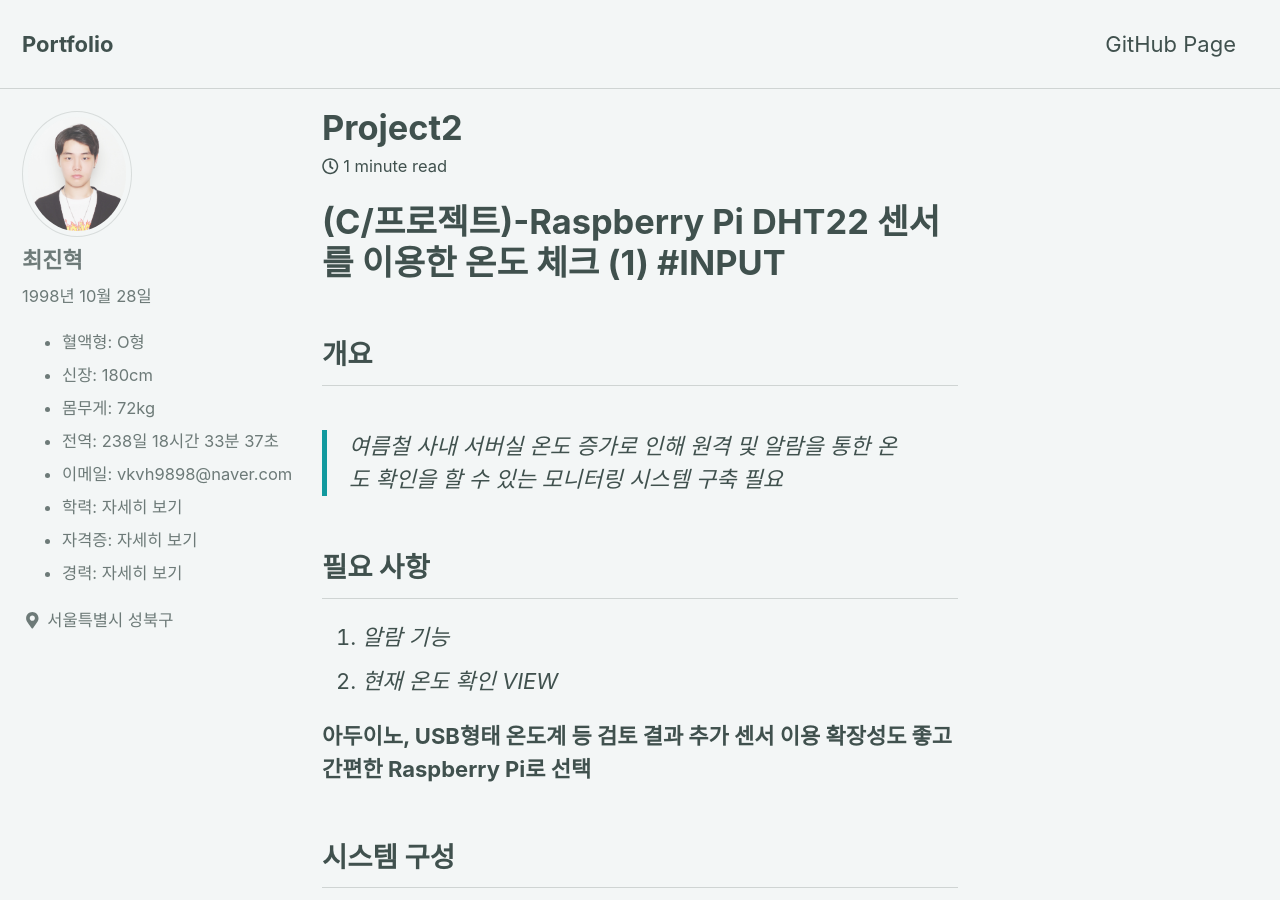
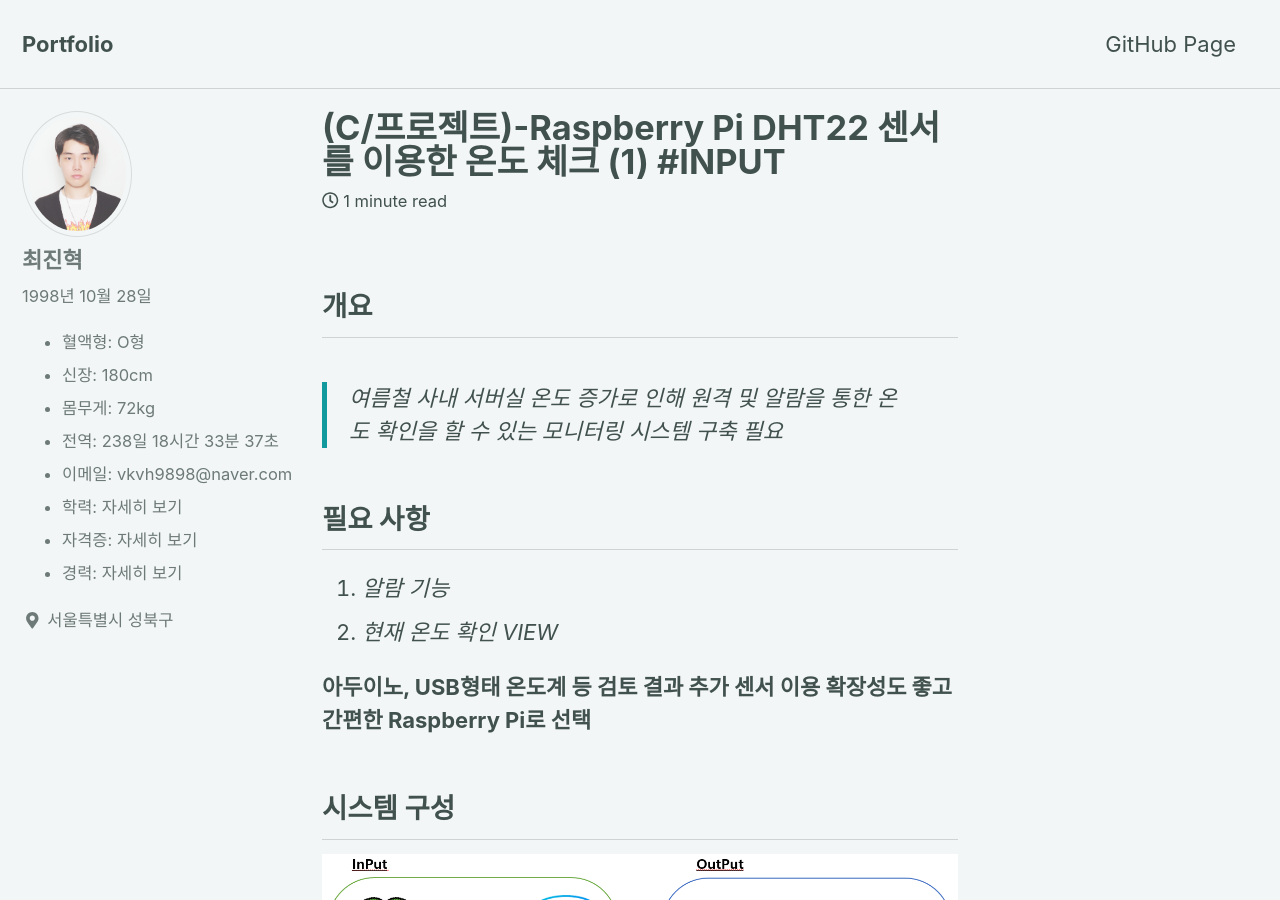
Before and after one commit to Tosi123/Tosi123.github.io, a Jekyll site: the page built from _posts/2019-04-09-Project2.md, in a window 1280 px wide and 900 px high. Built offline with Jekyll 4.4.1, drawn with Linux system fonts in a browser that asks for light colours; cached includes are drawn as plain includes; nearby versions of some CDN libraries; part of the change alters nothing that is shown.

Commit message:
Update 2019-04-09-Project2.md

```diff
--- a/_posts/2019-04-09-Project2.md
+++ b/_posts/2019-04-09-Project2.md
@@ -1,4 +1,6 @@
-# (C/프로젝트)-Raspberry Pi DHT22 센서를 이용한 온도 체크 (1) #INPUT
+---
+title : "(C/프로젝트)-Raspberry Pi DHT22 센서를 이용한 온도 체크 (1) #INPUT"
+---
 
 ## 개요
 >여름철 사내 서버실 온도 증가로 인해 원격 및 알람을 통한 온도 확인을 할 수 있는 모니터링 시스템 구축 필요
```
